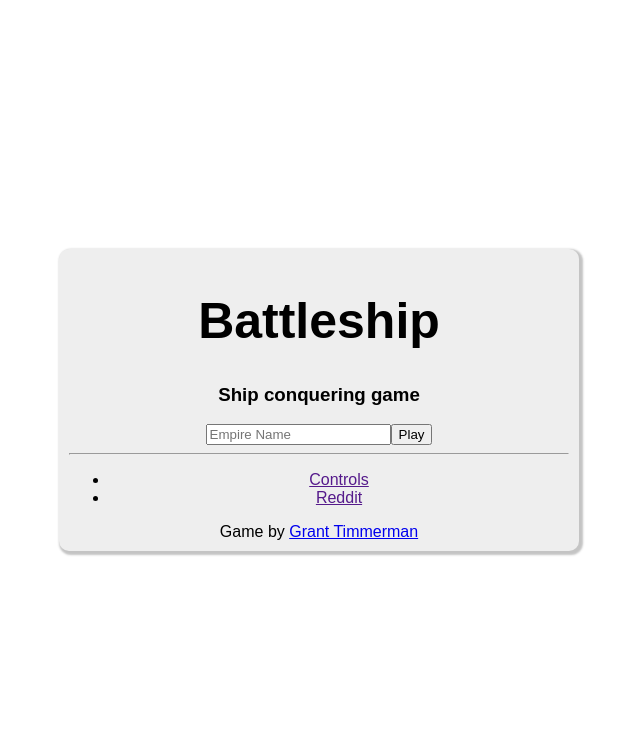
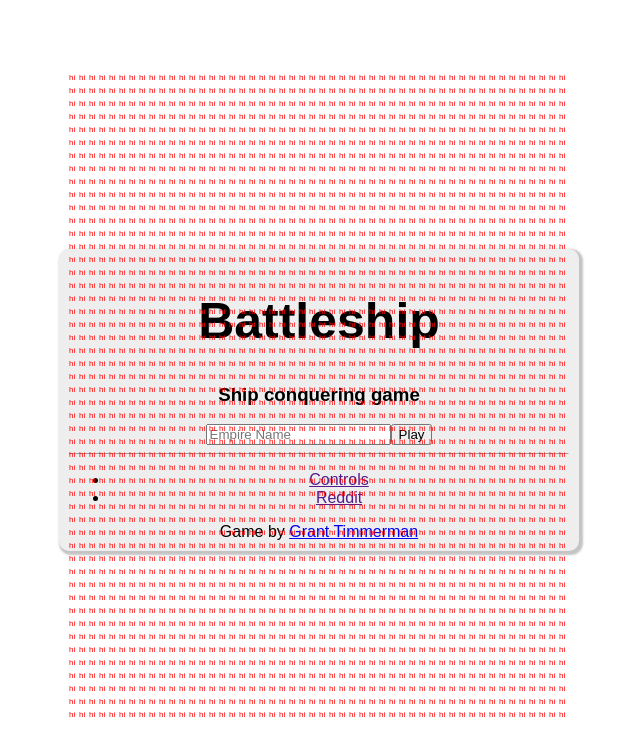
Before and after one commit to grant/battleship-web, a React (Create React App) app: page / in a window 1280 px wide. Shown: the top 756 px of the page, without its empty margins (321-961 px from the left). Built offline with nearby package versions, Linux system fonts and the light colour scheme.

Commit message:
Add tiles

```diff
--- a/src/components/App.js
+++ b/src/components/App.js
@@ -1,9 +1,23 @@
 import React, { Component } from 'react';
+import Map from './Map';
 import logo from '../images/logo.svg';
 import './App.css';
 
 class App extends Component {
+  static PAGE_NAME = {
+    INTRO: 'intro',
+    GAME: 'game',
+  };
+
   nameInput = '';
+
+  constructor() {
+    super();
+    this.state = {
+      name: '',
+      page: App.PAGE_NAME.INTRO,
+    };
+  }
 
   /**
    * The app's intro modal.
@@ -26,16 +40,21 @@ class App extends Component {
   }
 
   play() {
-    console.log(this.nameInput.value);
-    console.log(this.refs.name);
+    let name = this.nameInput.value;
+    this.setState({
+      name,
+      page: App.PAGE_NAME.GAME
+    });
   }
 
   render() {
     // <img src={logo} className="App-logo" alt="logo" />
     return (
       <div className="App">
-        {this.getModal()}
-        <div className="map"></div>
+        {this.state.page === App.PAGE_NAME.INTRO ? (
+          this.getModal()
+        ) : (<span />)}
+        <Map />
       </div>
     );
   }
--- /dev/null
+++ b/src/components/Map.css
@@ -0,0 +1,16 @@
+.Map {
+  color: red;
+  position: absolute;
+}
+
+.row {
+  line-height: 0;
+}
+
+/* tile */
+.row span {
+  display: inline-block;
+  font-size: 8px;
+  width: 10px;
+  height: 10px;
+}
--- /dev/null
+++ b/src/components/Map.js
@@ -0,0 +1,33 @@
+import React, { Component } from 'react';
+import './Map.css';
+
+const W = 50;
+const H = 50;
+
+class Map extends Component {
+  render() {
+    let grid = [];
+    for (let y = 0; y < H; ++y) {
+      grid[y] = [];
+      for (let x = 0; x < W; ++x) {
+        grid[y][x] = '';
+      }
+    }
+    return (
+      <div className="Map">
+        {grid.map(row => {
+          let ff = 3;
+          let divRow = row.map(
+            col => {
+              return <span>hi</span>;
+            });
+          return <div className="row">
+            {divRow}
+          </div>;
+        })}
+      </div>
+    );
+  }
+}
+
+export default Map;
```
